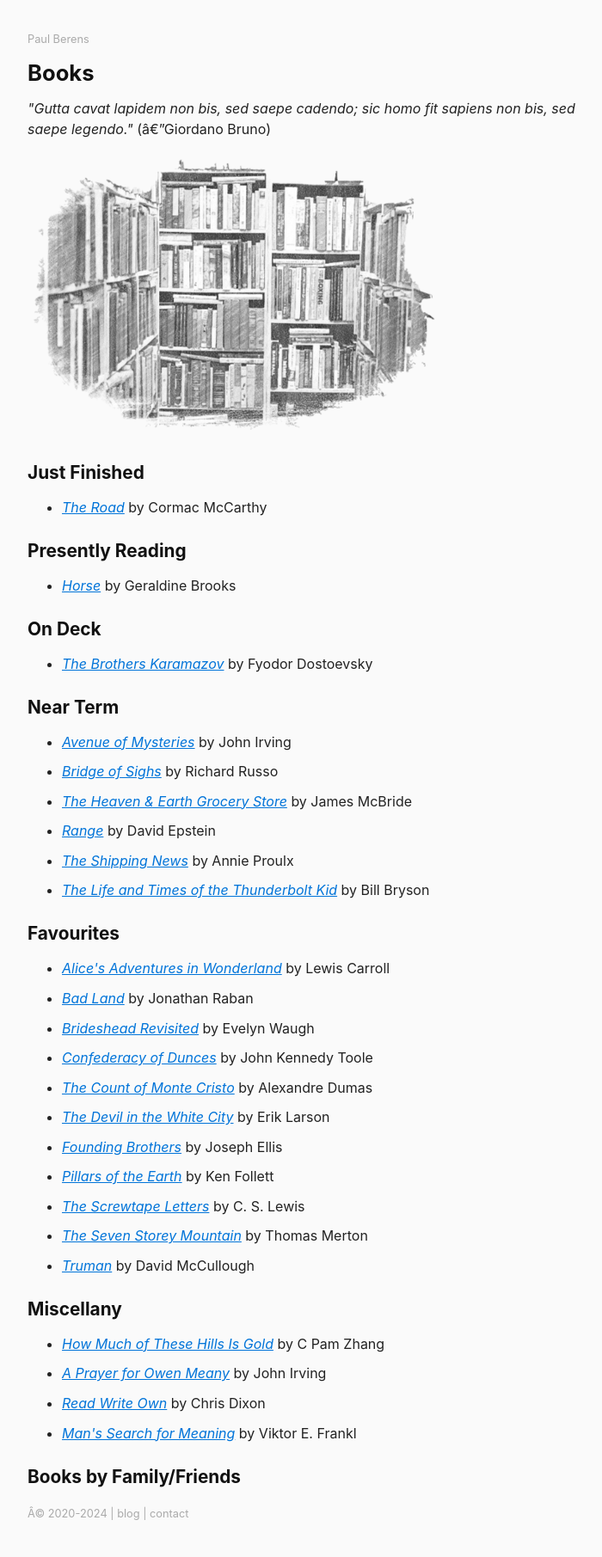
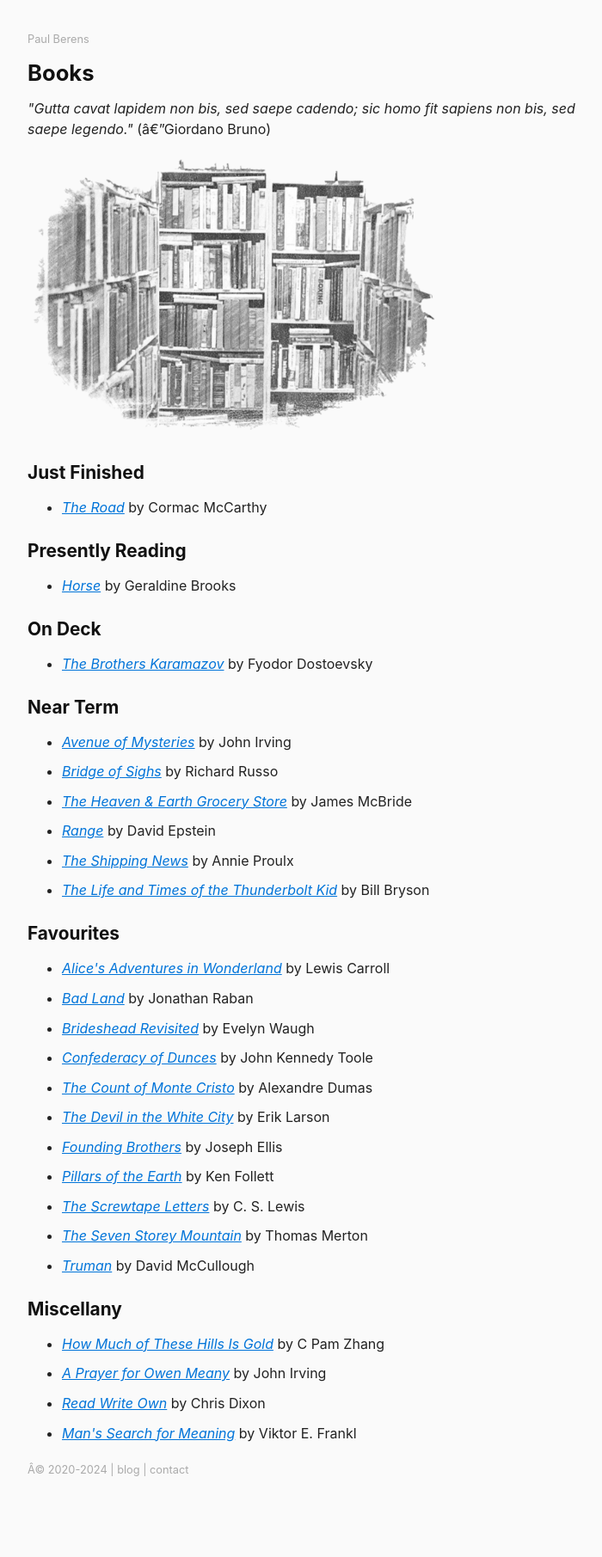
Before and after one commit to berensp/berensp.github.io, a Jekyll site: the page built from pages/books.md, in a window 1280 px wide. Shown: the whole page at 86% size, without its empty margins (288-988 px from the left). Built offline with Jekyll 4.4.1, drawn with Linux system fonts in a browser that asks for light colours; a script that is not in the unit is left out; after the commit the page ends 1760 px from its top, so only the background shows below that.

Commit message:
Update books.md

```diff
--- a/pages/books.md
+++ b/pages/books.md
@@ -11,24 +11,36 @@
 {% assign categories = "Just Finished,Presently Reading,On Deck,Near Term,Favourites,Miscellany,Books by Family/Friends" | split: "," %}
 
 {% for category in categories %}
+  {% if category == "Miscellany" %}
+    {% assign current_date = 'now' | date: '%s' %}
+    {% assign books_in_category = site.book | where: "category", category %}
+    {% assign recent_books = "" | split: "" %}
+    {% for bookreview in books_in_category %}
+      {% if bookreview.finish_date %}
+        {% assign finish_date = bookreview.finish_date | date: '%s' %}
+        {% assign days_since = current_date | minus: finish_date | divided_by: 86400 %}
+        {% if days_since <= 365 %}
+          {% assign recent_books = recent_books | push: bookreview %}
+        {% endif %}
+      {% endif %}
+    {% endfor %}
+    {% if recent_books.size > 0 %}
 <h2>{{ category }}</h2>
 <ul class="more-space">
-{% if category == "Miscellany" %}
-  {% assign current_date = 'now' | date: '%s' %}
-  {% for bookreview in site.book %}
-    {% if bookreview.category == "Miscellany" and bookreview.finish_date %}
-      {% assign finish_date = bookreview.finish_date | date: '%s' %}
-      {% assign days_since = current_date | minus: finish_date | divided_by: 86400 %}
-      {% if days_since <= 365 %}
+      {% for bookreview in recent_books %}
   <li><i><a class="bookreview-link" href="{{ bookreview.url | relative_url }}">{{ bookreview.title | escape }}</a></i> by {{ bookreview.author }}</li>
-      {% endif %}
+      {% endfor %}
+</ul>
     {% endif %}
-  {% endfor %}
-{% else %}
-  {% assign books_in_category = site.book | where: "category", category %}
-  {% for bookreview in books_in_category %}
+  {% else %}
+    {% assign books_in_category = site.book | where: "category", category %}
+    {% if books_in_category.size > 0 %}
+<h2>{{ category }}</h2>
+<ul class="more-space">
+      {% for bookreview in books_in_category %}
   <li><i><a class="bookreview-link" href="{{ bookreview.url | relative_url }}">{{ bookreview.title | escape }}</a></i> by {{ bookreview.author }}</li>
-  {% endfor %}
-{% endif %}
+      {% endfor %}
 </ul>
+    {% endif %}
+  {% endif %}
 {% endfor %}
```
